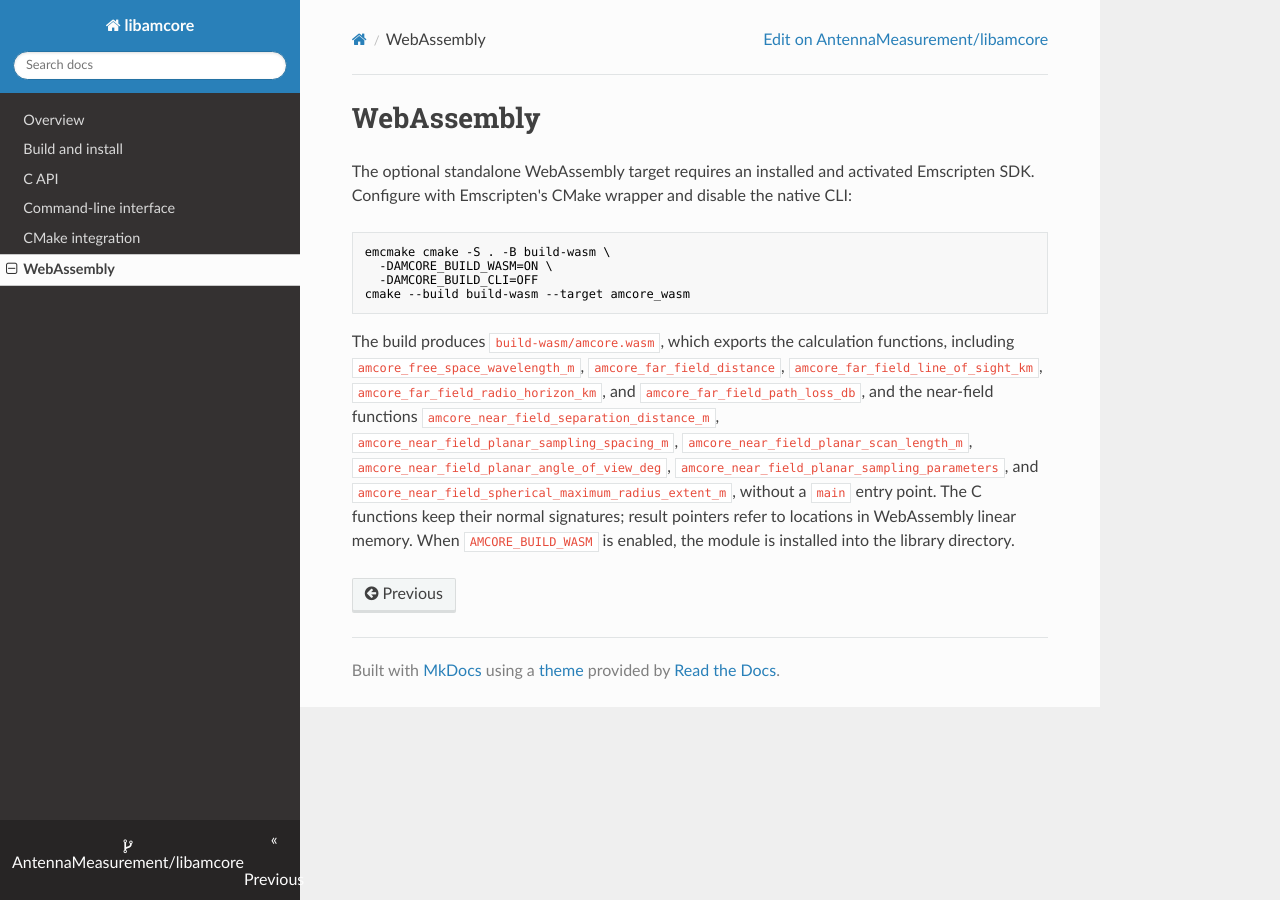
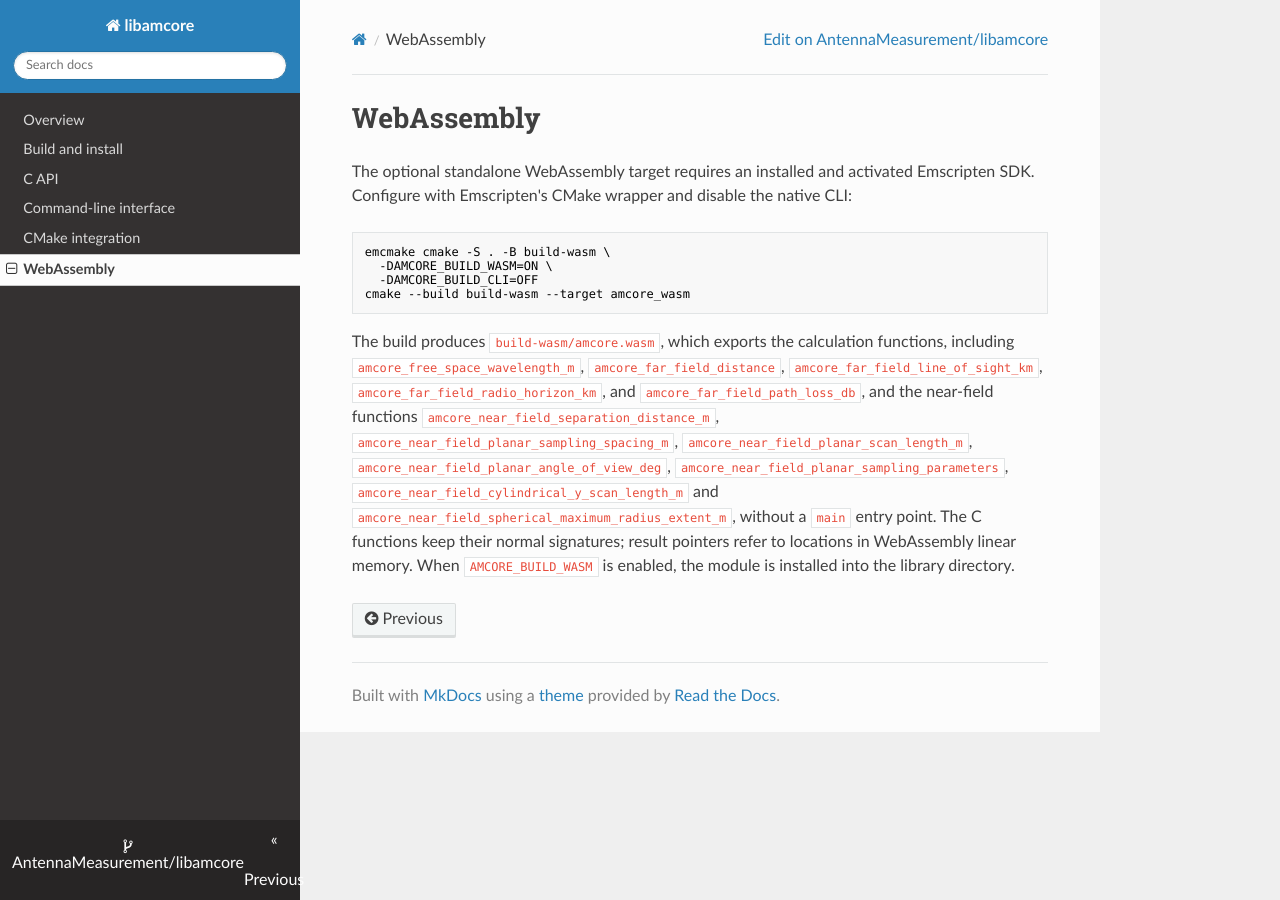
Before and after one commit to AntennaMeasurement/libamcore, an MkDocs documentation site: the page built from docs/public/webassembly.md, in a window 1280 px wide. Built offline with MkDocs 1.6.1, drawn with Linux system fonts in a browser that asks for light colours; nearby versions of some CDN libraries.

```diff
--- a/docs/public/webassembly.md
+++ b/docs/public/webassembly.md
@@ -20,7 +20,8 @@ and the near-field functions
 `amcore_near_field_planar_sampling_spacing_m`,
 `amcore_near_field_planar_scan_length_m`,
 `amcore_near_field_planar_angle_of_view_deg`,
-`amcore_near_field_planar_sampling_parameters`, and
+`amcore_near_field_planar_sampling_parameters`,
+`amcore_near_field_cylindrical_y_scan_length_m` and
 `amcore_near_field_spherical_maximum_radius_extent_m`, without a `main` entry
 point. The C functions keep their normal signatures;
 result pointers refer to locations in WebAssembly linear memory. When
```
Also changed, not shown: 1 other file.
